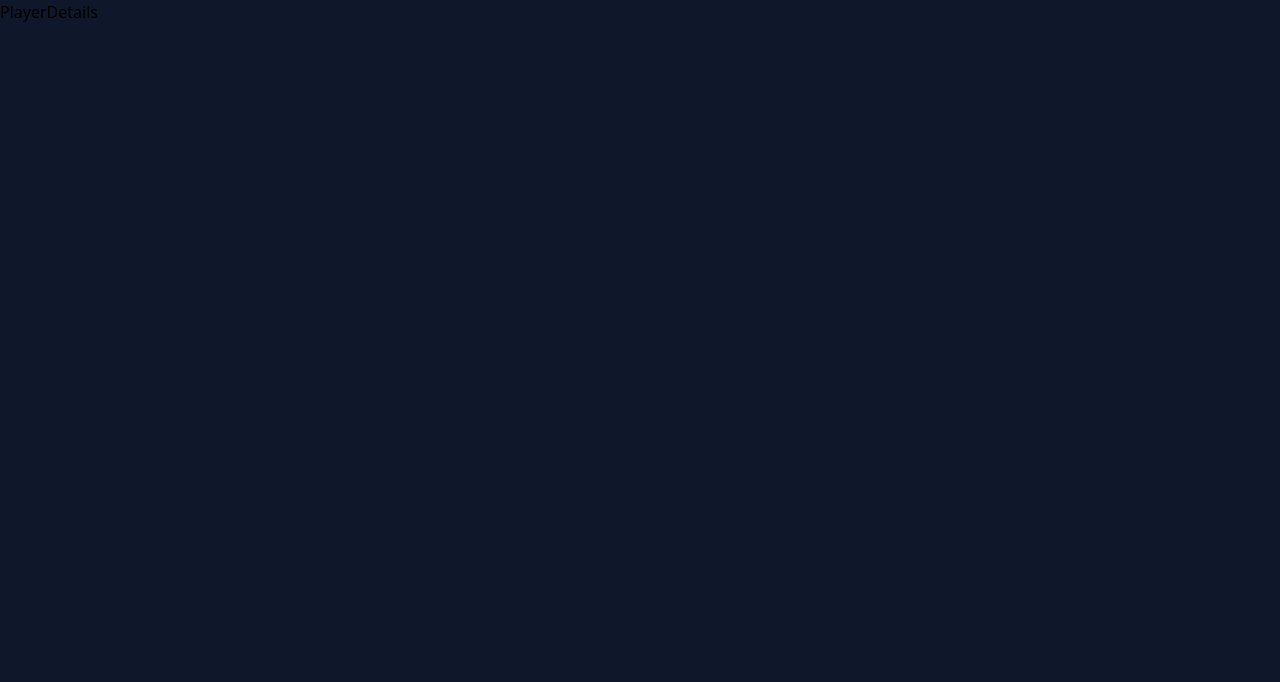
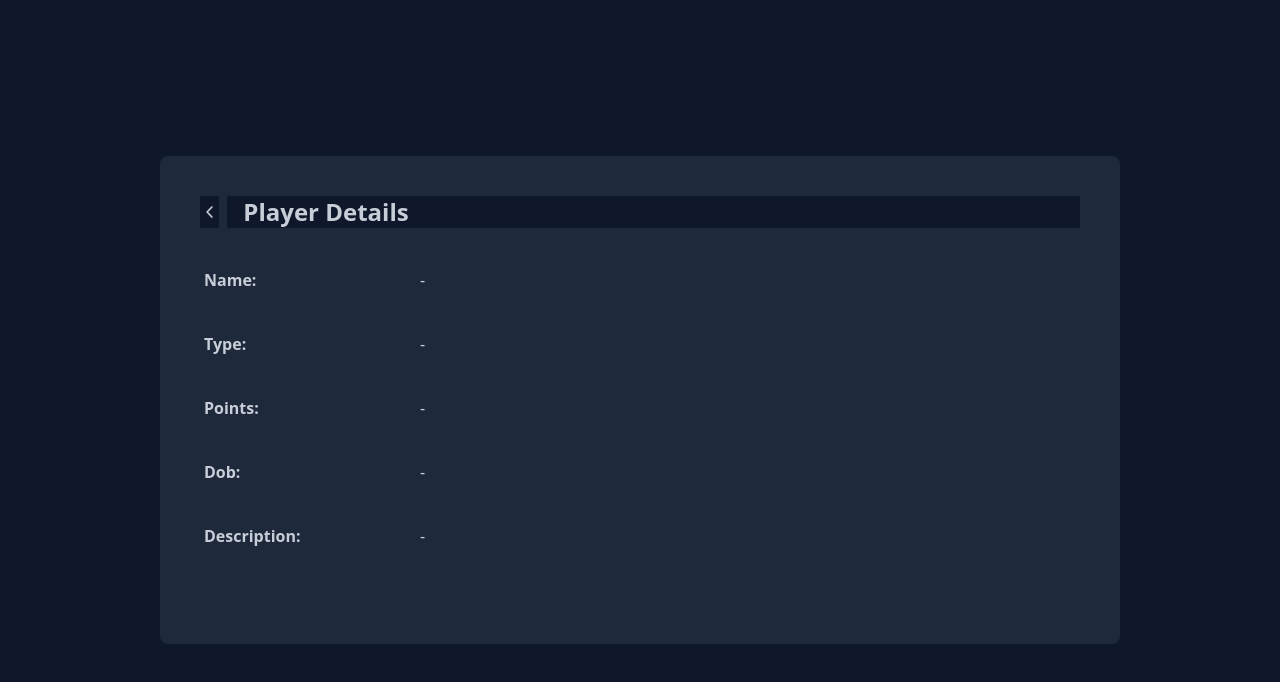
Before and after one commit to YashChauhan858/Nirmata-cricket-application, a React (Vite) app: page /player-details in a window 1280 px wide. Shown: the top 682 px of the page. Built offline with nearby package versions, Linux system fonts and the light colour scheme.

Commit message:
player deatails page added

```diff
--- a/src/Components/Home/Table/Table.tsx
+++ b/src/Components/Home/Table/Table.tsx
@@ -19,7 +19,7 @@ const Table = () => {
   const navigateToPlayerDetailsPage = (playerDetails: TPlayer) => {
     navigate('/player-details', { state: playerDetails })
   }
-    return (
+  return (
     <div className="flex flex-col">
       <div className="rounded relative h-96 overflow-y-auto">
         <table className="w-full text-sm text-left text-gray-500 table-auto">
--- a/src/Pages/PlayerDetails/PlayerDetails.tsx
+++ b/src/Pages/PlayerDetails/PlayerDetails.tsx
@@ -1,5 +1,73 @@
+import { TPlayer, getDateByEpoch } from '@Utils'
+/** ---------------- @Image_Icons ----------------- */
+import backButton from '@Assets/backButton.png'
+import { useLocation, useNavigate } from 'react-router-dom'
+
 const PlayerDetails = () => {
-  return <div>PlayerDetails</div>
+  const location = useLocation()
+  const playerData = location.state as TPlayer
+
+  const navigate = useNavigate()
+
+  const navigateBackToList = () => navigate('/', { replace: true })
+
+  return (
+    <div className="w-full h-full flex justify-center items-center">
+      <div className="rounded-lg bg-secondary w-3/4 mx-auto p-10 pb-14">
+        <div className="flex gap-2 mb-10 ">
+          <div
+            className="bg-primary flex items-center rounded-sm"
+            onClick={navigateBackToList}
+          >
+            <img
+              src={backButton}
+              alt="back-button"
+              className="object-contain h-5 icon-color cursor-pointer"
+            />
+          </div>
+          <h1 className="text-textColor text-2xl font-semibold bg-primary w-full rounded-sm pl-4">
+            Player Details
+          </h1>
+        </div>
+        <div className="flex">
+          <div className="w-3/12">
+            <p className="font-semibold pl-1 h-16 text-textColor text-base">
+              Name:
+            </p>
+            <p className="font-semibold pl-1 h-16 text-textColor text-base">
+              Type:
+            </p>
+            <p className="font-semibold pl-1 h-16 text-textColor text-base">
+              Points:
+            </p>
+            <p className="font-semibold pl-1 h-16 text-textColor text-base">
+              Dob:
+            </p>
+            <p className="font-semibold pl-1 h-16 text-textColor text-base">
+              Description:
+            </p>
+          </div>
+          <div className="w-3/4">
+            <p className="text-textColor text-base h-16">
+              {playerData?.name ?? '-'}
+            </p>
+            <p className="text-textColor text-base h-16">
+              {playerData?.type ?? '-'}
+            </p>
+            <p className="text-textColor text-base h-16">
+              {playerData?.points ?? '-'}
+            </p>
+            <p className="text-textColor text-base h-16">
+              {getDateByEpoch(playerData?.dob ?? 0)}
+            </p>
+            <p className="text-textColor text-base h-16">
+              {playerData?.description ?? '-'}
+            </p>
+          </div>
+        </div>
+      </div>
+    </div>
+  )
 }
 
 export default PlayerDetails
```
Also changed, not shown: src/assets/backButton.png (added).
